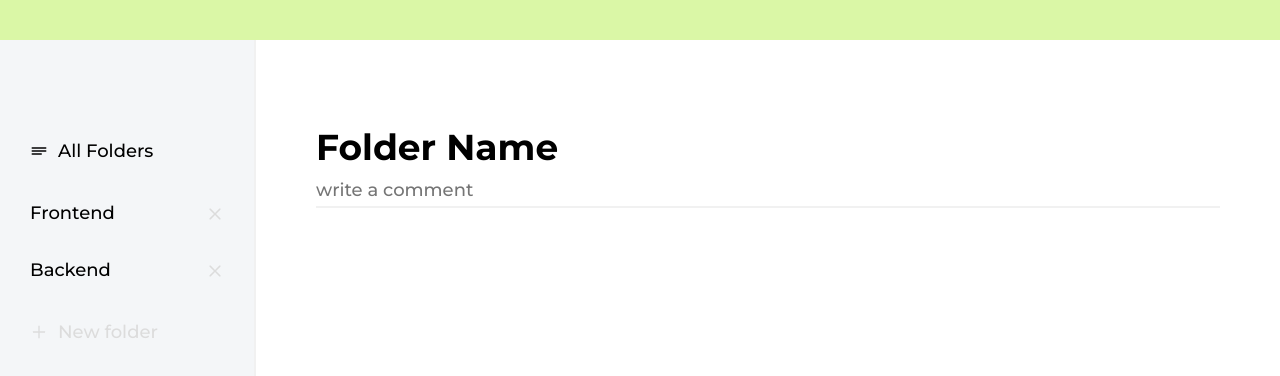
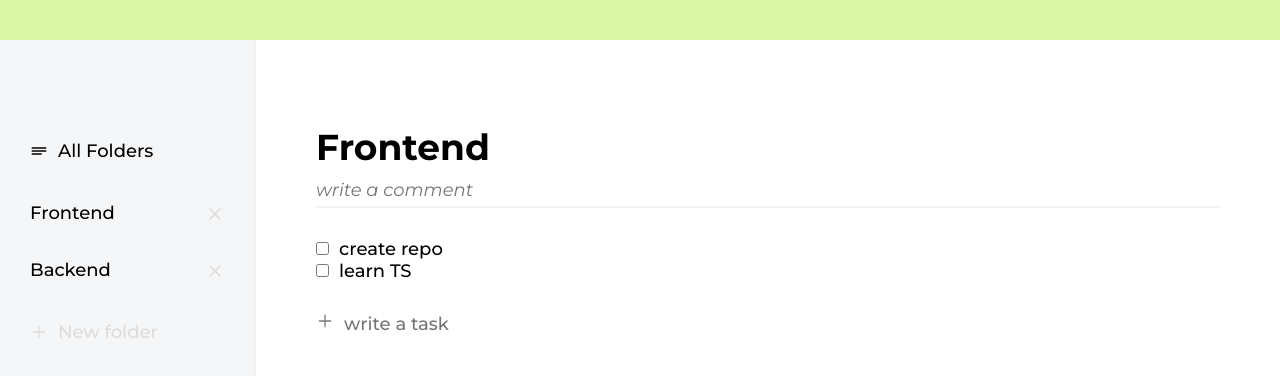
Before and after one commit to alienaline/tasks-app, a React (Create React App) app: page / in a window 1280 px wide. Both pictures are taken after a click on the button "Frontend". Shown: the top 376 px of the page. Built offline with nearby package versions, Linux system fonts and the light colour scheme.

Commit message:
Created tasks list, renamed some components
I don't like that tasks list locate in app component state - looking for solution.

```diff
--- a/package.json
+++ b/package.json
@@ -6,6 +6,7 @@
     "@testing-library/jest-dom": "^5.16.5",
     "@testing-library/react": "^13.3.0",
     "@testing-library/user-event": "^13.5.0",
+    "gh-pages": "^4.0.0",
     "react": "^18.2.0",
     "react-dom": "^18.2.0",
     "react-icons": "^4.4.0",
@@ -14,6 +15,8 @@
     "web-vitals": "^2.1.4"
   },
   "scripts": {
+    "predeploy": "npm run build",
+    "deploy": "gh-pages -d build",
     "start": "react-scripts start",
     "build": "react-scripts build",
     "test": "react-scripts test",
--- a/src/App.css
+++ b/src/App.css
@@ -2,7 +2,7 @@
   min-height: 100vh;
 }
 
-.display {
+.desktop {
   display: grid;
   grid-template-columns: 1fr 4fr;
 }
--- a/src/App.js
+++ b/src/App.jsx
@@ -5,7 +5,13 @@ import Display from './components/Display/Display';
 import './App.css';
 
 function App() {
-  const [folders, setFolders] = useState([{'id': 0, 'folderName': 'Frontend'}, {'id': 1, 'folderName': 'Backend'}]);
+  const [folders, setFolders] = useState([{'id': 0, 'folderName': 'Frontend', 'tasksList': ['create repo', 'learn TS']}, {'id': 1, 'folderName': 'Backend', 'tasksList': ['learn Python']}]);
+  const [currentFolder, setCurrentFolder] = useState();
+
+  const chooseFolderHandler = (folderId) => {
+    setCurrentFolder(folders[folderId]);
+  };
+
 
   const deleteFolderHandler = (folderId) => {
     const folderFiltered = folders.filter(elem => elem.id !== folderId);
@@ -15,12 +21,14 @@ function App() {
   return (
     <div className='app'>
       <Header />
-      <div className='display'>
+      <div className='desktop'>
         <Menu
           onDelete={deleteFolderHandler}
+          onClick={chooseFolderHandler}
           folders={folders}
-        />
-        <Display />
+          currentFolder={currentFolder}/>
+        <Display
+          currentFolder={currentFolder}/>
       </div>
     </div>
   );
--- a/src/components/Display/Display.jsx
+++ b/src/components/Display/Display.jsx
@@ -1,18 +1,30 @@
 import React from 'react';
-import FolderHeader from './FolderHeader';
+import Header from './Header';
 import Comment from './Comment';
 import { DisplayStyles } from '../../styles/Styles';
+import PropTypes from 'prop-types';
+import TasksListForm from './TasksListForm';
+import TasksList from './TasksList';
 
-function Display() {
+
+function Display(props) {
     return (
         <DisplayStyles>
             <div className='Display'>
-                <FolderHeader />
+                <Header
+                    currentFolder={props.currentFolder} />
                 <Comment />
                 <hr />
+                <TasksList
+                    currentFolder={props.currentFolder} />
+                <TasksListForm />
             </div>
         </DisplayStyles>
     );
 }
 
+Display.propTypes = {
+    currentFolder: PropTypes.object,
+};
+
 export default Display;
--- a/src/components/Display/FolderHeader.jsx
+++ /dev/null
@@ -1,11 +0,0 @@
-import React from 'react';
-
-function FolderHeader() {
-    return (
-        <h1 className='folderHeader'>
-            Folder Name
-        </h1>
-    );
-}
-
-export default FolderHeader;
--- /dev/null
+++ b/src/components/Display/Header.jsx
@@ -0,0 +1,16 @@
+import React from 'react';
+import PropTypes from 'prop-types';
+
+function FolderHeader(props) {
+    return (
+        <h1 className='folderHeader'>
+            { props.currentFolder ? props.currentFolder.folderName : 'hello world!' }
+        </h1>
+    );
+}
+
+FolderHeader.propTypes = {
+    currentFolder: PropTypes.object,
+};
+
+export default FolderHeader;
--- /dev/null
+++ b/src/components/Display/TasksList.jsx
@@ -0,0 +1,32 @@
+import React from 'react';
+import PropTypes from 'prop-types';
+
+function TasksList(props) {
+
+    if (props.currentFolder) {
+        return (
+            <ul className='tasksList'>
+                {props.currentFolder.tasksList.map((item) =>
+                    <li key={item.toString()}
+                        className='task'>
+                        <label key={item.toString()}
+                                className='taskText'>
+                            <input type='checkbox'
+                                    key={item.toString()}
+                                    className='icon checkbox' />
+                            {item}
+                        </label>
+                    </li>
+                )}
+            </ul>
+        );
+    } else {
+        return 'no tasks yet';
+    }
+}
+
+TasksList.propTypes = {
+    currentFolder: PropTypes.object
+};
+
+export default TasksList;
--- /dev/null
+++ b/src/components/Display/TasksListForm.jsx
@@ -0,0 +1,22 @@
+import React from 'react';
+import {AiOutlinePlus} from 'react-icons/ai';
+
+function TasksListForm() {
+    return (
+        <form className='tasksListForm'>
+            <button
+                type='submit'
+                className='addTaskButton'>
+                <AiOutlinePlus className='icon'/>
+            </button>
+            <input
+                type='text'
+                maxLength={120}
+                placeholder='write a task'
+                className='inputTasksForm'>
+            </input>
+        </form>
+    );
+}
+
+export default TasksListForm;
--- /dev/null
+++ b/src/components/Menu/ButtonFolder.jsx
@@ -0,0 +1,20 @@
+import React from 'react';
+import PropTypes from 'prop-types';
+
+function ButtonFolder(props) {
+
+    return (
+        <button className='folderName'
+            onClick={() => props.onClick(props.id)}>
+            {props.folderName}
+        </button>
+    );
+}
+
+ButtonFolder.propTypes = {
+    onClick: PropTypes.func,
+    folderName: PropTypes.string,
+    id: PropTypes.number,
+};
+
+export default ButtonFolder;
--- a/src/components/Menu/Menu.jsx
+++ b/src/components/Menu/Menu.jsx
@@ -2,9 +2,9 @@ import React from 'react';
 import PropTypes from 'prop-types';
 import ButtonRemove from './ButtonRemove';
 import ButtonCreateFolder from './ButtonCreateFolder';
+import ButtonFolder from './ButtonFolder';
 import { CgDetailsMore } from 'react-icons/cg';
 import { MenuStyles } from '../../styles/Styles';
-
 
 function Menu(props) {
 
@@ -20,12 +20,13 @@ function Menu(props) {
                         <li className='folderButton'
                             key={item.id}
                             id={item.id}>
-                            <button className='folderName'>{item.folderName}</button>
+                            <ButtonFolder
+                                id={item.id}
+                                onClick={props.onClick}
+                                folderName={item.folderName}/>
                             <ButtonRemove
-                                key={item.id}
-                                onDelete={props.onDelete}
                                 id={item.id}
-                            />
+                                onDelete={props.onDelete}/>
                         </li>
                     )}
                 </ul>
@@ -37,7 +38,8 @@ function Menu(props) {
 
 Menu.propTypes = {
     folders: PropTypes.array,
-    onDelete: PropTypes.func
+    onDelete: PropTypes.func,
+    onClick: PropTypes.func,
 };
 
 export default Menu;
--- a/src/styles/Styles.js
+++ b/src/styles/Styles.js
@@ -59,6 +59,11 @@ export const MenuStyles = styled.div`
 export const DisplayStyles = styled.div`
     margin: 85px 60px 60px 60px;
 
+    .icon {
+        margin-right: 10px;
+        color: #75787e;
+    }
+
     hr {
         background: #F1F1F1;
         border: 1px solid #F1F1F1;
@@ -80,5 +85,24 @@ export const DisplayStyles = styled.div`
     .commentInput {
         width: 100%;
         color: #75787e;
+        font-style: italic;
+    }
+
+    .commentText {
+        font-style: italic;
+    }
+
+    .tasksList {
+        margin: 30px 0;
+    }
+
+    .tasksListForm {
+        display: flex;
+        align-items: center;
+        color: #75787e;
+    }
+
+    .inputTasksForm {
+        width: 100%;
     }
 `;
```
Also changed, not shown: 1 other file (tests, documents, lock files or other folders).
